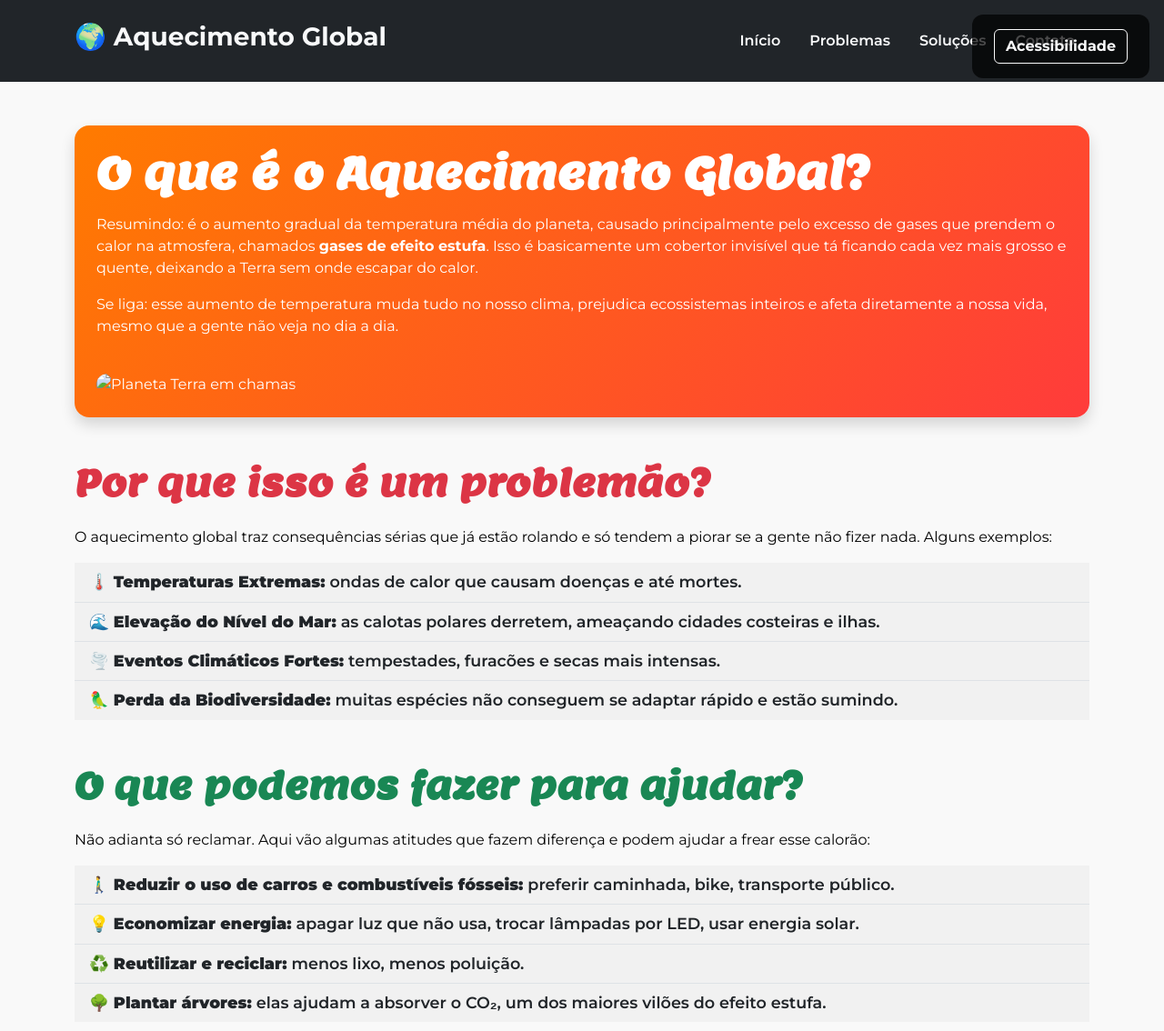
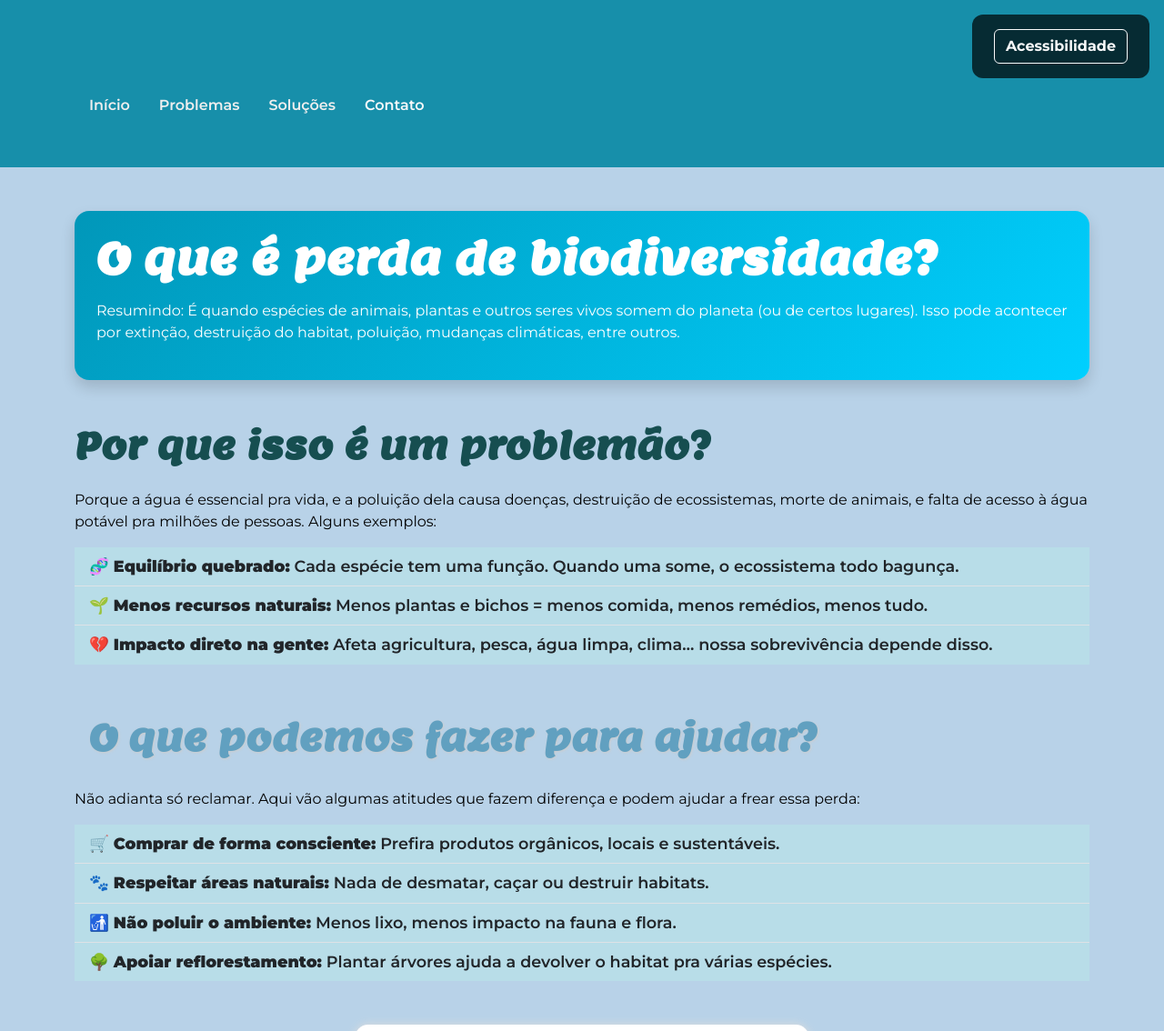
Before and after one commit to alicecassins/Agrinho-2025, a plain HTML site: page index.html in a window 1280 px wide. Shown: the top 1134 px of the page at 91% size. Drawn offline with nearby package versions, Linux system fonts and the light colour scheme.

Commit message:
quarta commit

```diff
--- a/index.html
+++ b/index.html
@@ -4,7 +4,7 @@
 <head>
     <meta charset="UTF-8" />
     <meta name="viewport" content="width=device-width, initial-scale=1" />
-    <title>Aquecimento Global - Entenda o que tá rolando</title>
+    <title>Perda da Biodeversidade</title>
     <link href="https://cdnjs.cloudflare.com/ajax/libs/bootstrap/5.3.3/css/bootstrap.min.css" rel="stylesheet" />
     <link rel="stylesheet"
         href="https://cdnjs.cloudflare.com/ajax/libs/bootstrap-icons/1.11.3/font/bootstrap-icons.min.css" />
@@ -12,13 +12,13 @@
 </head>
 
 <body>
-    <header class="p-4 bg-dark text-light">
-        <nav class="container d-flex justify-content-between align-items-center">
-            <h1 class="fs-3 fw-bold">🌍 Aquecimento Global</h1>
-            <ul class="nav">
-                <li class="nav-item"><a class="nav-link text-light" href="#inicio">Início</a></li>
-                <li class="nav-item"><a class="nav-link text-light" href="#problemas">Problemas</a></li>
-                <li class="nav-item"><a class="nav-link text-light" href="#solucoes">Soluções</a></li>
+    <header class=" p-5">
+
+        <nav class="container d-flex justify-content-between align-items-center" >
+            <ul class="nav mt-5">
+                <li class="nav-item"><a class="nav-link" href="#inicio">Início</a></li>
+                <li class="nav-item"><a class="nav-link" href="#problemas">Problemas</a></li>
+                <li class="nav-item"><a class="nav-link" href="#solucoes">Soluções</a></li>
                 <li class="nav-item"><a class="nav-link text-light" href="#contato">Contato</a></li>
             </ul>
             <div id="acessibilidade" class="menu-acessibilidade">
@@ -39,34 +39,29 @@
 
         <section id="inicio" class="my-5" tabindex="0">
             <div class="inicio-fundo p-4 rounded-4 shadow">
-                <h2 class="display-5 fw-bold mb-3">O que é o Aquecimento Global?</h2>
-                <p>Resumindo: é o aumento gradual da temperatura média do planeta, causado principalmente pelo excesso de gases
-                    que prendem o calor na atmosfera, chamados <strong>gases de efeito estufa</strong>. Isso é basicamente um cobertor
-                    invisível que tá ficando cada vez mais grosso e quente, deixando a Terra sem onde escapar do calor.</p>
-                <p>Se liga: esse aumento de temperatura muda tudo no nosso clima, prejudica ecossistemas inteiros e afeta diretamente a nossa vida, mesmo que a gente não veja no dia a dia.</p>
-                <img src="img/earth-burning.webp" alt="Planeta Terra em chamas" class="img-fluid rounded-4 mt-4" style="max-width: 500px;">
+                <h2 class="display-5 fw-bold mb-3">O que é perda de biodiversidade?</h2>
+                <p>Resumindo: É quando espécies de animais, plantas e outros seres vivos somem do planeta (ou de certos lugares). Isso pode acontecer por extinção, destruição do habitat, poluição, mudanças climáticas, entre outros.</p>
             </div>
         </section>
 
         <section id="problemas" class="my-5" tabindex="0">
-            <h2 class="mb-4 text-danger fw-bold">Por que isso é um problemão?</h2>
-            <p>O aquecimento global traz consequências sérias que já estão rolando e só tendem a piorar se a gente não fizer nada. Alguns exemplos:</p>
+            <h2 class="mb-4 fw-bold titulo-problema">Por que isso é um problemão?</h2>
+            <p>Porque a água é essencial pra vida, e a poluição dela causa doenças, destruição de ecossistemas, morte de animais, e falta de acesso à água potável pra milhões de pessoas. Alguns exemplos:</p>
             <ul class="list-group list-group-flush mt-3">
-                <li class="list-group-item bg-light">🌡️ <strong>Temperaturas Extremas:</strong> ondas de calor que causam doenças e até mortes.</li>
-                <li class="list-group-item bg-light">🌊 <strong>Elevação do Nível do Mar:</strong> as calotas polares derretem, ameaçando cidades costeiras e ilhas.</li>
-                <li class="list-group-item bg-light">🌪️ <strong>Eventos Climáticos Fortes:</strong> tempestades, furacões e secas mais intensas.</li>
-                <li class="list-group-item bg-light">🦜 <strong>Perda da Biodiversidade:</strong> muitas espécies não conseguem se adaptar rápido e estão sumindo.</li>
+                <li class="list-group-item bg-light">🧬 <strong>Equilíbrio quebrado:</strong> Cada espécie tem uma função. Quando uma some, o ecossistema todo bagunça.</li>
+                <li class="list-group-item bg-light">🌱 <strong>Menos recursos naturais:</strong> Menos plantas e bichos = menos comida, menos remédios, menos tudo.</li>
+                <li class="list-group-item bg-light">💔 <strong>Impacto direto na gente:</strong> Afeta agricultura, pesca, água limpa, clima… nossa sobrevivência depende disso.</li>
             </ul>
         </section>
 
         <section id="solucoes" class="my-5" tabindex="0">
-            <h2 class="mb-4 text-success fw-bold">O que podemos fazer para ajudar?</h2>
-            <p>Não adianta só reclamar. Aqui vão algumas atitudes que fazem diferença e podem ajudar a frear esse calorão:</p>
+            <h2 class="mb-4 fw-bold titulo-solucao">O que podemos fazer para ajudar?</h2>
+            <p>Não adianta só reclamar. Aqui vão algumas atitudes que fazem diferença e podem ajudar a frear essa perda:</p>
             <ul class="list-group list-group-flush mt-3">
-                <li class="list-group-item bg-light">🚶‍♂️ <strong>Reduzir o uso de carros e combustíveis fósseis:</strong> preferir caminhada, bike, transporte público.</li>
-                <li class="list-group-item bg-light">💡 <strong>Economizar energia:</strong> apagar luz que não usa, trocar lâmpadas por LED, usar energia solar.</li>
-                <li class="list-group-item bg-light">♻️ <strong>Reutilizar e reciclar:</strong> menos lixo, menos poluição.</li>
-                <li class="list-group-item bg-light">🌳 <strong>Plantar árvores:</strong> elas ajudam a absorver o CO₂, um dos maiores vilões do efeito estufa.</li>
+                <li class="list-group-item bg-light">🛒 <strong>Comprar de forma consciente:</strong> Prefira produtos orgânicos, locais e sustentáveis.</li>
+                <li class="list-group-item bg-light">🐾 <strong>Respeitar áreas naturais:</strong> Nada de desmatar, caçar ou destruir habitats.</li>
+                <li class="list-group-item bg-light">🚮 <strong>Não poluir o ambiente:</strong> Menos lixo, menos impacto na fauna e flora.</li>
+                <li class="list-group-item bg-light">🌳 <strong>Apoiar reflorestamento:</strong> Plantar árvores ajuda a devolver o habitat pra várias espécies.</li>
             </ul>
         </section>
 
--- a/styles.css
+++ b/styles.css
@@ -3,16 +3,16 @@
 
 body {
     font-family: 'Montserrat', sans-serif;
-    background-color: #f9f9f9;
+    background-color:rgb(184, 210, 232);
     color: #000000;
-    font-size: 1rem;
+    font-size: 1,3rem;
     margin: 0;
     padding: 0;
     transition: font-size 0.3s ease;
 }
 
 header {
-    background-color: #000000;
+    background-color: #178faa;
 }
 
 nav a.nav-link {
@@ -23,12 +23,12 @@ nav a.nav-link {
 
 nav a.nav-link:hover,
 nav a.nav-link:focus {
-    color: #ff3b3b;
+    color: #1d555d;
     text-decoration: underline;
 }
 
 .inicio-fundo {
-    background: linear-gradient(135deg, #ff7b00 0%, #ff3b3b 100%);
+    background: linear-gradient(135deg, #0197b9 0%, #00d0ff 100%);
     color: white;
     padding: 2rem;
     border-radius: 20px;
@@ -37,14 +37,14 @@ nav a.nav-link:focus {
 }
 
 .btn-danger {
-    background-color: #ff3b3b;
+    background-color: #163950;
     border: none;
     transition: background-color 0.3s ease;
 }
 
 .btn-danger:hover,
 .btn-danger:focus {
-    background-color: #cc2a2a;
+    background-color: #1c424e;
 }
 
 h2 {
@@ -59,7 +59,7 @@ h2 {
 }
 
 .list-group-item.bg-light {
-    background-color: #f1f1f1 !important;
+    background-color: #b8dde8 !important;
 }
 
 #contato .formulario {
@@ -74,7 +74,7 @@ h2 {
 }
 
 #contato button {
-    background-color: #28a745;
+    background-color: #70cce6;
     border: none;
     font-weight: 700;
     cursor: pointer;
@@ -83,7 +83,7 @@ h2 {
 
 #contato button:hover,
 #contato button:focus {
-    background-color: #1e7e34;
+    background-color: #15555c;
 }
 
 .menu-acessibilidade {
@@ -157,3 +157,15 @@ h2 {
     background-color: #ffea00 !important;
     color: #000 !important;
 }
+
+.titulo-problema {
+  color: #164e50; /* roxo escuro */
+}
+
+.titulo-solucao {
+  color: #61a0c0; /* verde escuro estiloso */
+  padding: 0.5rem 1rem;
+  border-radius: 12px;
+  text-shadow: 1px 1px 3px #ccc;
+  display: inline-block;
+}
```
